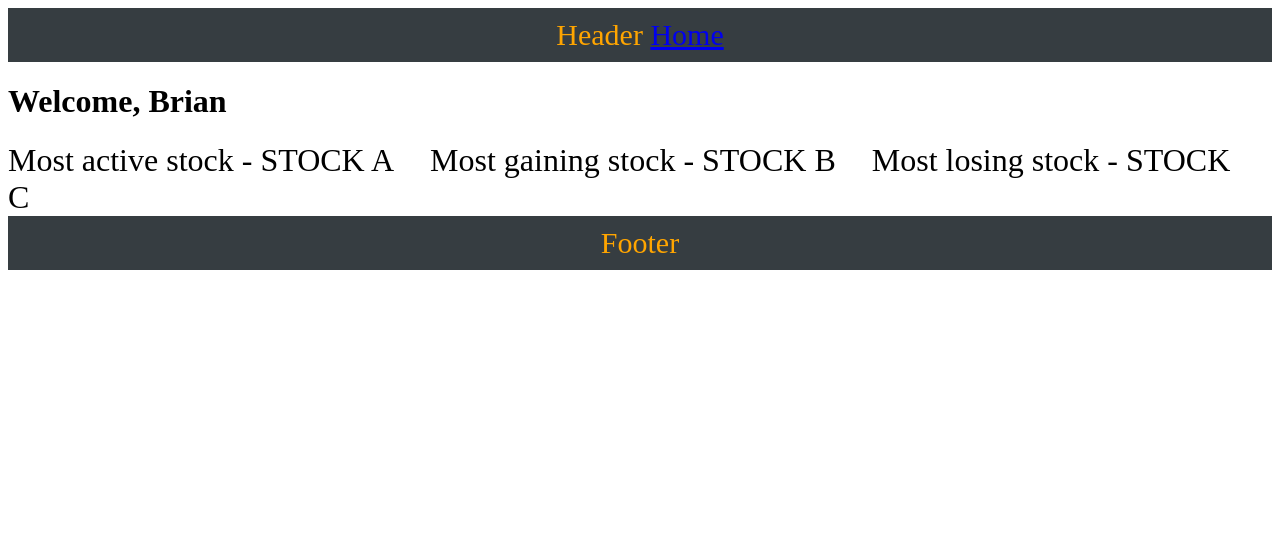
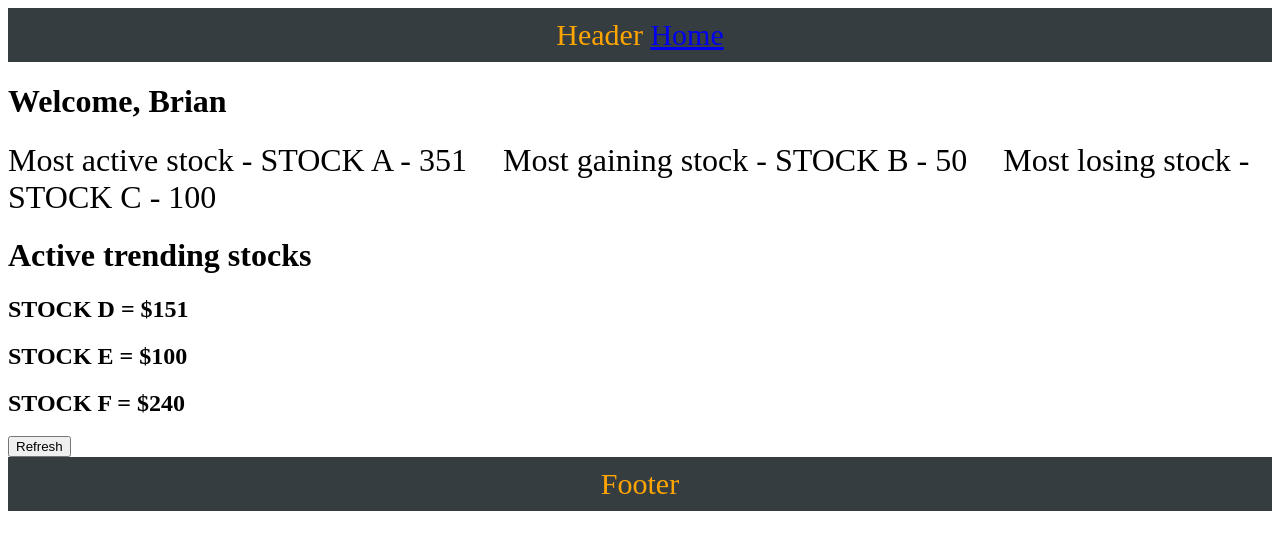
Before and after one commit to liar88828/svelte-kit-tutor, a SvelteKit app: page /stock in a window 1280 px wide. Shown: the top 550 px of the page. Built offline with nearby package versions, Linux system fonts and the light colour scheme; data requests are answered from the project's data file.

Commit message:
35 Data Invalidation

```diff
--- /dev/null
+++ b/src/routes/stock/+layout.js
@@ -0,0 +1,17 @@
+export const load = async ( { fetch } ) =>
+{
+  const mostActive = await fetch( "http://localhost:3000/most-active-stock" )
+  const topGaining = await fetch( "http://localhost:3000/top-gaining-stock" )
+  const topLosing = await fetch( "http://localhost:3000/top-losing-stock" )
+  // const mostActiveStock = mostActive.json()
+  // const topGainingStock = topGaining.json()
+  // const topLosingStock = topLosing.json()
+  return {
+    // mostActive: mostActiveStock,
+    // topGaining: topGainingStock,
+    // topLosing: topLosingStock
+    mostActive: mostActive.json(),
+    topGaining: topGaining.json(),
+    topLosing: topLosing.json()
+  }
+}
--- /dev/null
+++ b/src/routes/stock/+layout.svelte
@@ -0,0 +1,18 @@
+<script>
+	export let data;
+</script>
+
+<span>Most active stock - {data.mostActive.symbol} - {data.mostActive.price} </span>
+<span>Most gaining stock - {data.topGaining.symbol} - {data.topGaining.price}</span>
+<span
+	>Most losing stock -
+	{data.topLosing.symbol} - {data.topLosing.price}</span
+>
+<slot />
+
+<style>
+	span {
+		margin-right: 2rem;
+		font-size: 2rem;
+	}
+</style>
--- a/src/routes/stock/+page.js
+++ b/src/routes/stock/+page.js
@@ -1,17 +1,9 @@
-export const load = async ( { fetch } ) =>
+export const load = async ( { fetch, depends } ) =>
 {
-  const mostActive = await fetch( "http://localhost:3000/most-active-stock" )
-  const topGaining = await fetch( "http://localhost:3000/top-gaining-stock" )
-  const topLosing = await fetch( "http://localhost:3000/top-losing-stock" )
-  // const mostActiveStock = mostActive.json()
-  // const topGainingStock = topGaining.json()
-  // const topLosingStock = topLosing.json()
+  depends( "stocks:actively-trading" )// maka di +page.svelte invalidate hanya menuliskan seperti di depends
+  const stocks = await fetch( "http://localhost:3000/stocks" )
+
   return {
-    // mostActive: mostActiveStock,
-    // topGaining: topGainingStock,
-    // topLosing: topLosingStock
-    mostActive: mostActive.json(),
-    topGaining: topGaining.json(),
-    topLosing: topLosing.json()
+    stocks: stocks.json()
   }
 }
--- a/src/routes/stock/+page.svelte
+++ b/src/routes/stock/+page.svelte
@@ -1,15 +1,21 @@
- <script>
-  export let data
- </script>
+<script>
+	import { invalidate, invalidateAll } from "$app/navigation";
+	export let data;
+	function refresh() {
+		// tanpa depends di +page.js
+		// invalidate("http://localhost:3000/stocks");
+		//---
+		// dengan depends di +page.js
+		// invalidate("stocks:actively-trading");
+		//---
+    // validate all
+		invalidateAll();
+	}
+</script>
 
- <span>Most active stock - {data.mostActive.symbol}</span>
- <span>Most gaining stock - {data.topGaining.symbol}</span>
- <span>Most losing stock - {data.topLosing.symbol}</span>
+<h1>Active trending stocks</h1>
 
-
- <style>
-  span{
-    margin-right: 2rem;
-    font-size: 2rem;
-  }
- </style>
+{#each data.stocks as stock}
+	<h2>{stock.symbol} = ${stock.price}</h2>
+{/each}
+<button on:click={refresh}>Refresh</button>
```
